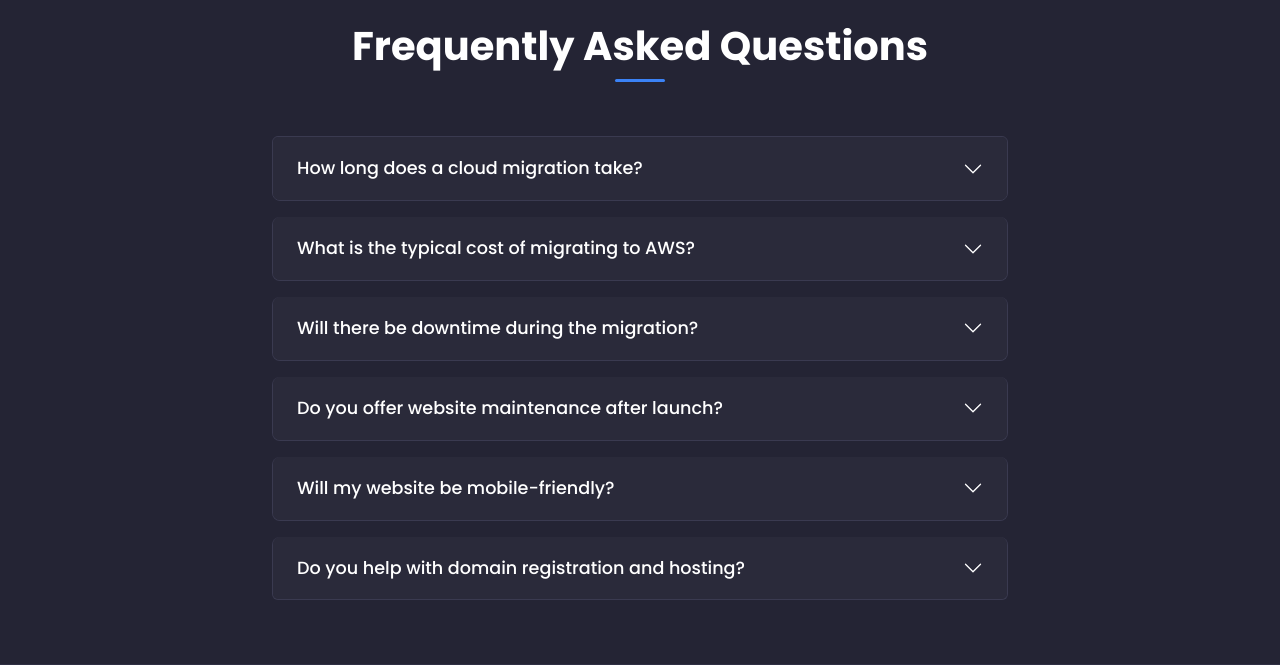
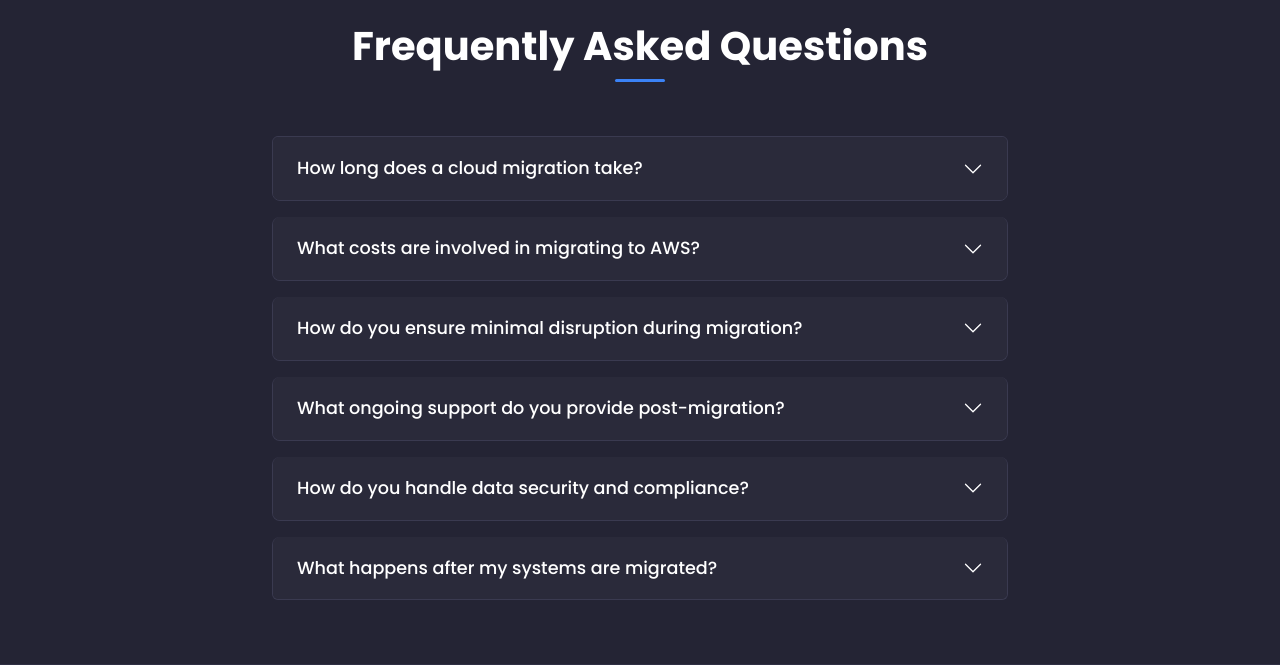
Before and after one commit to CodeBayAgency/website, a Flask app: page /services/cloud-migration-to-aws in a window 1280 px wide. Shown: the part 2830-3495 px from the top of the page. Run offline with Flask 3, Linux system fonts and the light colour scheme.

Commit message:
fix: restore services html structure and modify content

```diff
--- a/templates/cloud_migration_to_aws.html
+++ b/templates/cloud_migration_to_aws.html
@@ -259,38 +259,38 @@
                             </h2>
                             <div id="collapseOne" class="accordion-collapse collapse" aria-labelledby="headingOne" data-bs-parent="#faqAccordion">
                                 <div class="accordion-body">
-                                    Our typical timeline is 2-4 weeks from our initial strategy call to website launch. Simple websites may be completed in as little as 1-2 weeks, while more complex projects with extensive functionality can take 4-6 weeks. We'll provide you with a specific timeline during our strategy call based on your project requirements.
+                                    The migration timeline depends on the complexity of your systems and data volume. We'll conduct a detailed assessment to determine a precise timeline. Generally, smaller migrations can be completed in weeks, while larger projects may take several months.
                                 </div>
                             </div>
                         </div>
                         <div class="accordion-item">
                             <h2 class="accordion-header" id="headingTwo">
                                 <button class="accordion-button collapsed" type="button" data-bs-toggle="collapse" data-bs-target="#collapseTwo" aria-expanded="false" aria-controls="collapseTwo">
-                                    What is the typical cost of migrating to AWS?
+                                    What costs are involved in migrating to AWS?
                                 </button>
                             </h2>
                             <div id="collapseTwo" class="accordion-collapse collapse" aria-labelledby="headingTwo" data-bs-parent="#faqAccordion">
                                 <div class="accordion-body">
-                                    To get started, we'll need your business information (logo, branding guidelines if available), content for your pages (text, images, videos), and your goals for the website. During our strategy call, we'll guide you through exactly what's needed and help you organize your materials for the most efficient development process.
+                                    Costs vary based on the scope of your migration, including data transfer, resource configuration, and potential application refactoring. We offer transparent, detailed cost assessments upfront, and we optimize to keep expenses low post-migration.
                                 </div>
                             </div>
                         </div>
                         <div class="accordion-item">
                             <h2 class="accordion-header" id="headingThree">
                                 <button class="accordion-button collapsed" type="button" data-bs-toggle="collapse" data-bs-target="#collapseThree" aria-expanded="false" aria-controls="collapseThree">
-                                    Will there be downtime during the migration?
+                                    How do you ensure minimal disruption during migration?
                                 </button>
                             </h2>
                             <div id="collapseThree" class="accordion-collapse collapse" aria-labelledby="headingThree" data-bs-parent="#faqAccordion">
                                 <div class="accordion-body">
-                                    We plan for minimal downtime during migration, often scheduling it during off-peak hours. Some migrations may allow for a zero-downtime approach. We'll analyze your environment and choose the best strategy.
+                                    We employ phased migration strategies, careful data synchronization, and failover systems to ensure minimal disruption to your operations. We also plan downtime during off-peak hours whenever possible.
                                 </div>
                             </div>
                         </div>
                         <div class="accordion-item">
                             <h2 class="accordion-header" id="headingFour">
                                 <button class="accordion-button collapsed" type="button" data-bs-toggle="collapse" data-bs-target="#collapseFour" aria-expanded="false" aria-controls="collapseFour">
-                                    Do you offer website maintenance after launch?
+                                    What ongoing support do you provide post-migration?
                                 </button>
                             </h2>
                             <div id="collapseFour" class="accordion-collapse collapse" aria-labelledby="headingFour" data-bs-parent="#faqAccordion">
@@ -302,24 +302,24 @@
                         <div class="accordion-item">
                             <h2 class="accordion-header" id="headingFive">
                                 <button class="accordion-button collapsed" type="button" data-bs-toggle="collapse" data-bs-target="#collapseFive" aria-expanded="false" aria-controls="collapseFive">
-                                    Will my website be mobile-friendly?
+                                    How do you handle data security and compliance?
                                 </button>
                             </h2>
                             <div id="collapseFive" class="accordion-collapse collapse" aria-labelledby="headingFive" data-bs-parent="#faqAccordion">
                                 <div class="accordion-body">
-                                    The mobile-friendliness of your applications depends on their original design. If your apps are mobile-optimized, they'll remain so in AWS. We can help modernize apps during migration to ensure optimal mobile performance.
+                                    We follow industry best practices and AWS's security framework, including encryption, access controls, and regular security audits. We can also assist in achieving compliance with standards like HIPAA, GDPR, and others.
                                 </div>
                             </div>
                         </div>
                         <div class="accordion-item">
                             <h2 class="accordion-header" id="headingSix">
                                 <button class="accordion-button collapsed" type="button" data-bs-toggle="collapse" data-bs-target="#collapseSix" aria-expanded="false" aria-controls="collapseSix">
-                                    Do you help with domain registration and hosting?
+                                    What happens after my systems are migrated?
                                 </button>
                             </h2>
                             <div id="collapseSix" class="accordion-collapse collapse" aria-labelledby="headingSix" data-bs-parent="#faqAccordion">
                                 <div class="accordion-body">
-                                    We will help you with the setup of all of the required services on AWS. Our team handles all technical aspects of deployment so you don't have to worry about the technical details.
+                                    After migration, we conduct thorough testing and validation to ensure all systems are functioning correctly. We provide training and support as needed and offer ongoing maintenance and optimization services.
                                 </div>
                             </div>
                         </div>
```
Also changed, not shown: templates/custom_restaurant_apps.html (+9 -3 lines), templates/software_testing.html (+4 -4 lines).
